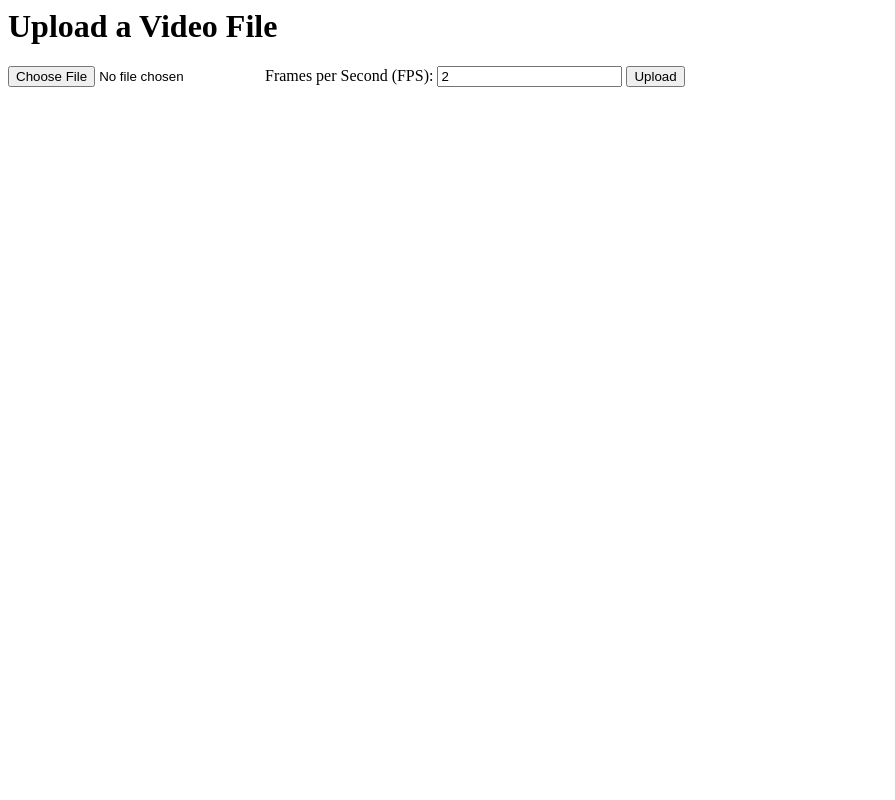
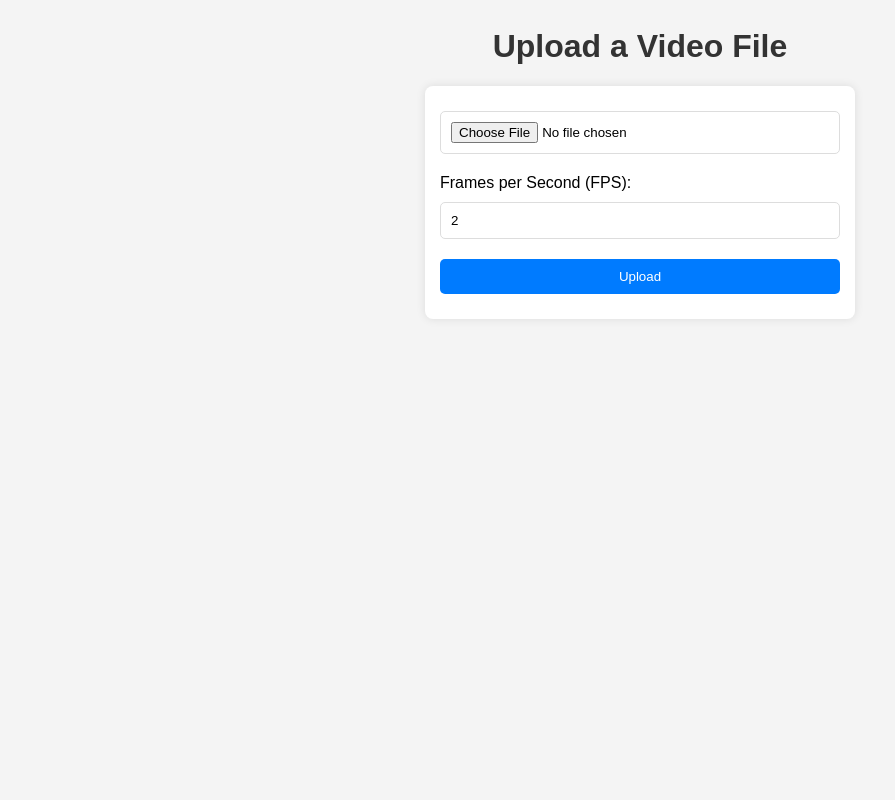
Before and after one commit to Raul-Villegas23/my_flask_app, a Flask app: page /upload in a window 1280 px wide. Shown: the whole page, without its empty margins (0-895 px from the left). Run offline with Flask 3, Linux system fonts and the light colour scheme.

Commit message:
new things added

```diff
--- /dev/null
+++ b/static/main.css
@@ -0,0 +1,51 @@
+body {
+  font-family: Arial, sans-serif;
+  background-color: #f4f4f4;
+  padding: 20px;
+}
+
+h1 {
+  color: #333;
+  text-align: center;
+}
+
+a {
+  color: #007bff;
+  text-decoration: none;
+}
+
+form {
+  max-width: 400px;
+  margin: 0 auto;
+  padding: 15px;
+  background-color: white;
+  border-radius: 8px;
+  box-shadow: 0 0 10px rgba(0, 0, 0, 0.1);
+}
+
+input[type=file],
+input[type=text],
+input[type=submit],
+button {
+  width: 100%;
+  padding: 10px;
+  margin: 10px 0;
+  border-radius: 5px;
+  border: 1px solid #ddd;
+}
+
+input[type=submit] {
+  background-color: #007bff;
+  color: white;
+  border: none;
+  cursor: pointer;
+}
+
+input[type=submit]:hover {
+  background-color: #0056b3;
+}
+
+label {
+  margin-top: 10px;
+  display: block;
+}/*# sourceMappingURL=main.css.map */
--- /dev/null
+++ b/static/main.scss
@@ -0,0 +1,53 @@
+// main.scss
+
+
+body {
+    font-family: Arial, sans-serif;
+    background-color: #f4f4f4;
+    padding: 20px;
+}
+
+
+h1 {
+    color: #333;
+    text-align: center;
+}
+a {
+    color: #007bff;
+    text-decoration: none;
+}
+form {
+    max-width: 400px;
+    margin: 0 auto;
+    padding: 15px;
+    background-color: white;
+    border-radius: 8px;
+    box-shadow: 0 0 10px rgba(0, 0, 0, 0.1);
+}
+
+input[type='file'],
+input[type='text'],
+input[type='submit'],
+button {
+    width: 100%;
+    padding: 10px;
+    margin: 10px 0;
+    border-radius: 5px;
+    border: 1px solid #ddd;
+}
+
+input[type='submit'] {
+    background-color: #007bff;
+    color: white;
+    border: none;
+    cursor: pointer;
+}
+
+input[type='submit']:hover {
+    background-color: #0056b3;
+}
+
+label {
+    margin-top: 10px;
+    display: block;
+}
--- a/templates/upload.html
+++ b/templates/upload.html
@@ -1,5 +1,6 @@
 <head>
     <title>Upload Video</title>
+    <link rel="stylesheet" href="{{ url_for('static', filename='main.css') }}">
 </head>
 <body>
     <h1>Upload a Video File</h1>
--- a/views.py
+++ b/views.py
@@ -15,6 +15,7 @@ def allowed_file(filename):
 def home():
     return render_template('index.html')
 
+# Add the upload route below
 @views.route('/upload', methods=['GET', 'POST'])
 def upload_video():
     if request.method == 'POST':
@@ -37,6 +38,7 @@ def upload_video():
 
     return render_template('upload.html')
 
+# Add the process_video function below
 def process_video(filepath, fps):
     # Modify the FFmpeg command to save images in the "input" folder
     ffmpeg_command = [
@@ -45,14 +47,6 @@ def process_video(filepath, fps):
         "-qscale:v", "1", "-qmin", "1", "-vf", f"fps={fps}",
         f"/workspace/input/%04d.jpg"
     ]
-
-    try:
-        # Execute FFmpeg command
-        subprocess.run(ffmpeg_command, check=True)
-    except subprocess.CalledProcessError as e:
-        # Capture and print the error details
-        error_message = e.stderr.decode('utf-8') if e.stderr else 'An error occurred without error message.'
-        print("An error occurred:", error_message)
 
     # Docker command for Gaussian Splatting
     gaussian_splatting_command_convert = [
@@ -66,9 +60,16 @@ def process_video(filepath, fps):
         "docker", "run", "--rm", "--gpus", "all", "-it",
         "-v", f"{UPLOAD_FOLDER}:/workspace",
         "airstudio/gaussian-splatting", "/bin/bash", "-c",
-        "cd gaussian-splatting && python3 train.py -s /workspace"
+        "cd gaussian-splatting && python3 train.py  --iterations 3000 --save_iterations 1000 3000 -s /workspace -m /workspace/output",
     ]
 
+    try:
+        # Execute FFmpeg command
+        subprocess.run(ffmpeg_command, check=True)
+    except subprocess.CalledProcessError as e:
+        # Capture and print the error details
+        error_message = e.stderr.decode('utf-8') if e.stderr else 'An error occurred without error message.'
+        print("An error occurred:", error_message)
 
     try:
         # Execute Gaussian Splatting command
@@ -77,8 +78,8 @@ def process_video(filepath, fps):
         # Capture and print the error details
         error_message = e.stderr.decode('utf-8') if e.stderr else 'An error occurred without error message.'
         print("An error occurred:", error_message)
-        # Optionally, re-raise the exception if you want the error to propagate
-        # raise e
+
+
     try:
         # Execute Gaussian Splatting command
         subprocess.run(gaussian_splatting_command_train, check=True)
@@ -86,8 +87,7 @@ def process_video(filepath, fps):
         # Capture and print the error details
         error_message = e.stderr.decode('utf-8') if e.stderr else 'An error occurred without error message.'
         print("An error occurred:", error_message)
-        # Optionally, re-raise the exception if you want the error to propagate
-        # raise e
+
 
 # Define the input folder path inside UPLOAD_FOLDER
 input_folder = os.path.join(UPLOAD_FOLDER, "input")
```
Also changed, not shown: templates/index.html (+4 -3 lines), 1 other file.
